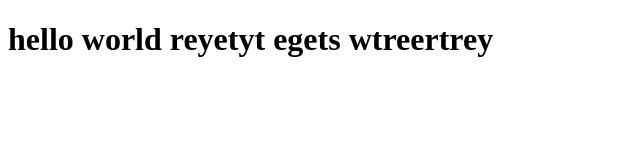
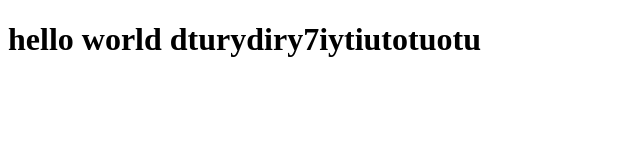
Before and after one commit to rajisuji/test_repository, a plain HTML site: page index.html in a window 1280 px wide. Shown: the whole page, without its empty margins (0-640 px from the left). Drawn offline with Linux system fonts and the light colour scheme.

Commit message:
next version

```diff
--- a/index.html
+++ b/index.html
@@ -5,7 +5,7 @@
         <title></title>
     </head>
     <body>
-        <h1>hello world reyetyt egets wtreertrey</h1>
+        <h1>hello world dturydiry7iytiutotuotu</h1>
 
     </body>
 </html>
```
